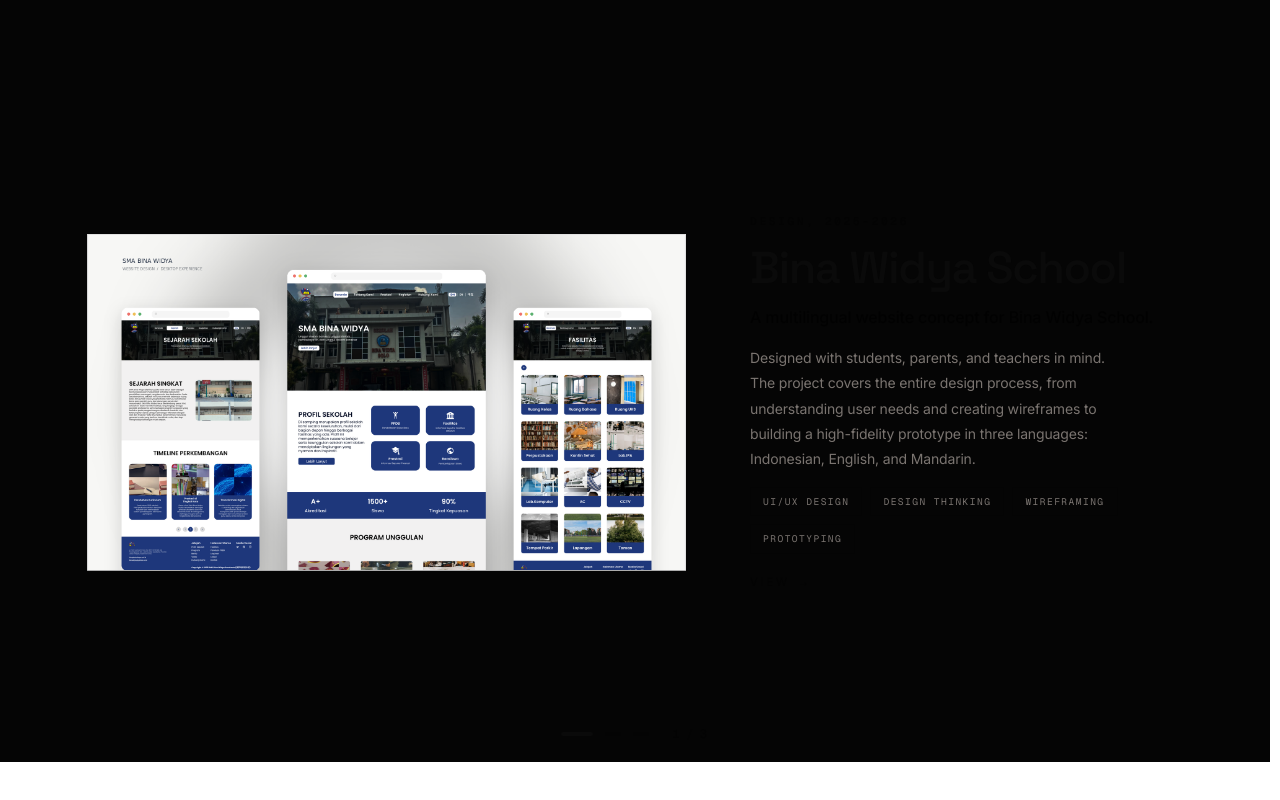
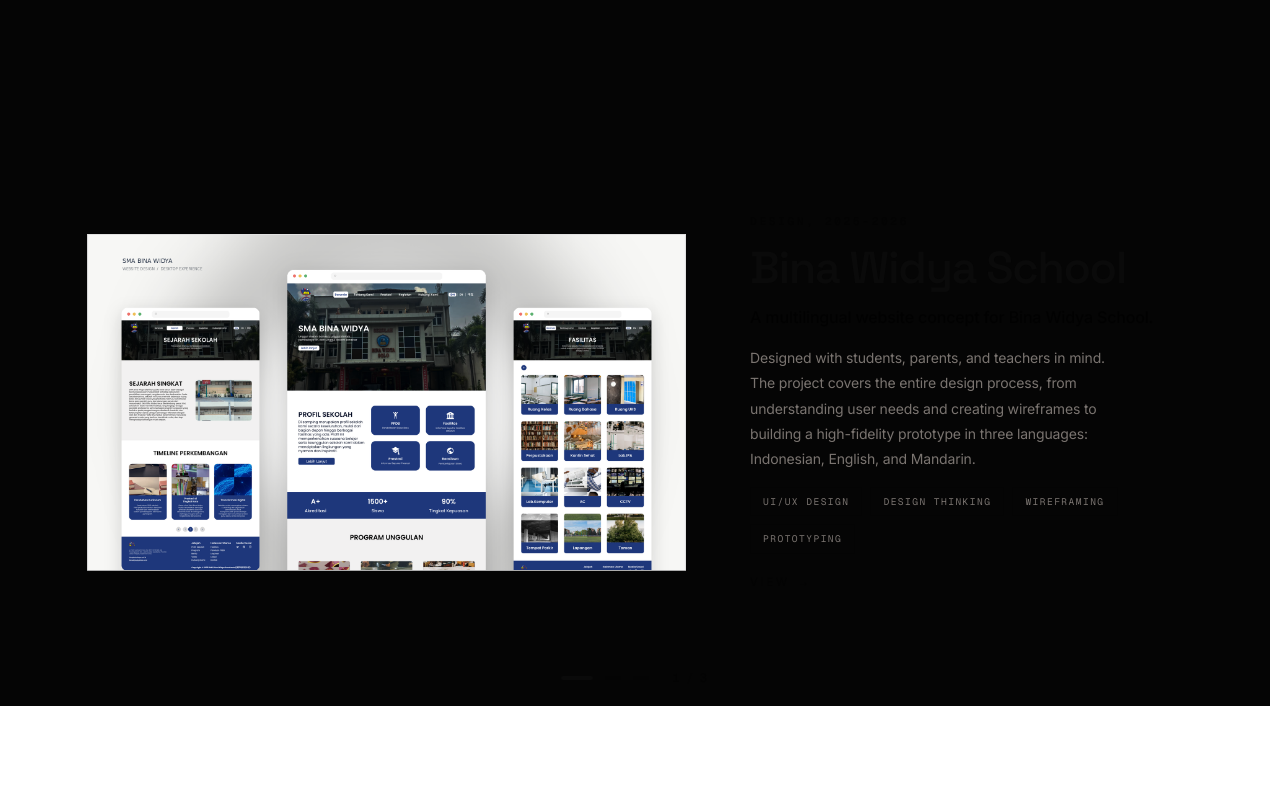
Before and after one commit to edoalvin/Portofolio_Alvin, a Next.js app: page / in a window 1280 px wide. Shown: the part 4435-5235 px from the top of the page. Built offline with nearby package versions, Linux system fonts and the light colour scheme.

Commit message:
feat(projects): reposition counter as absolute element within track wrapper

```diff
--- a/components/Projects.tsx
+++ b/components/Projects.tsx
@@ -226,10 +226,7 @@ export default function Projects() {
 
       {/*
         TRACK WRAPPER — overflow:hidden clips the horizontal track.
-        On desktop this fills the remaining viewport height below the header.
-        height: calc(100svh - NAV_H - headerHeight). We approximate the
-        header height with a CSS calc; JS will handle exact sizing via
-        invalidateOnRefresh on the ScrollTrigger.
+        Position relative so the counter can be absolute inside it.
       */}
       <div
         className="relative overflow-hidden"
@@ -324,10 +321,11 @@ export default function Projects() {
             );
           })}
         </div>
-      </div>
 
-      {/* Counter — always below the track, inside the pinned section */}
-      <div className="hidden md:flex h-14 items-center justify-center gap-6 pointer-events-none">
+        {/* Counter — absolute at the bottom of the track wrapper.
+            Lives outside trackRef so it's never translated horizontally.
+            Always visible during the horizontal pin. */}
+        <div className="hidden md:flex absolute bottom-0 left-0 right-0 h-14 items-center justify-center gap-6 pointer-events-none z-10">
           <div className="flex items-center gap-3 pointer-events-auto">
             {PROJECTS.map((_, i) => (
               <button
@@ -348,6 +346,8 @@ export default function Projects() {
             {String(PROJECTS.length)}
           </div>
         </div>
+      </div>
+
     </section>
   );
 }
```
Lines whose indentation alone changed are shown as unchanged.
